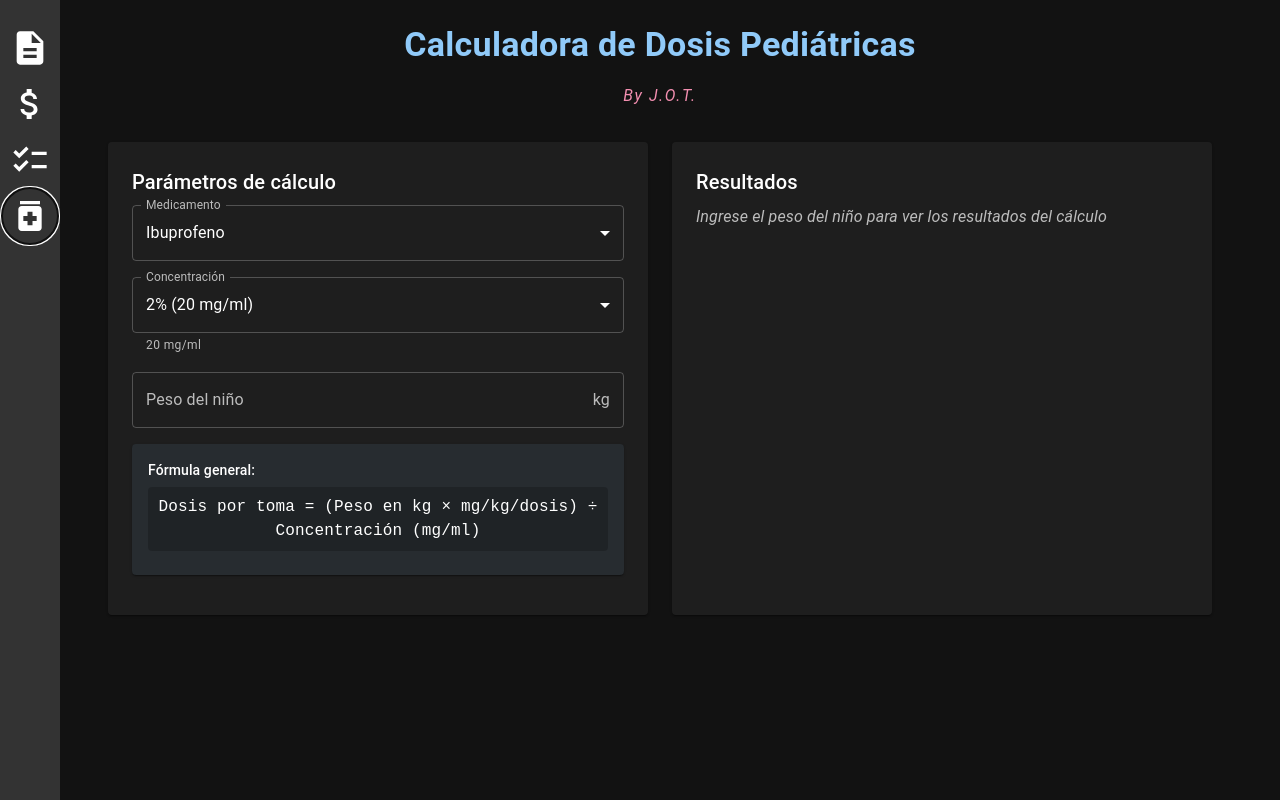
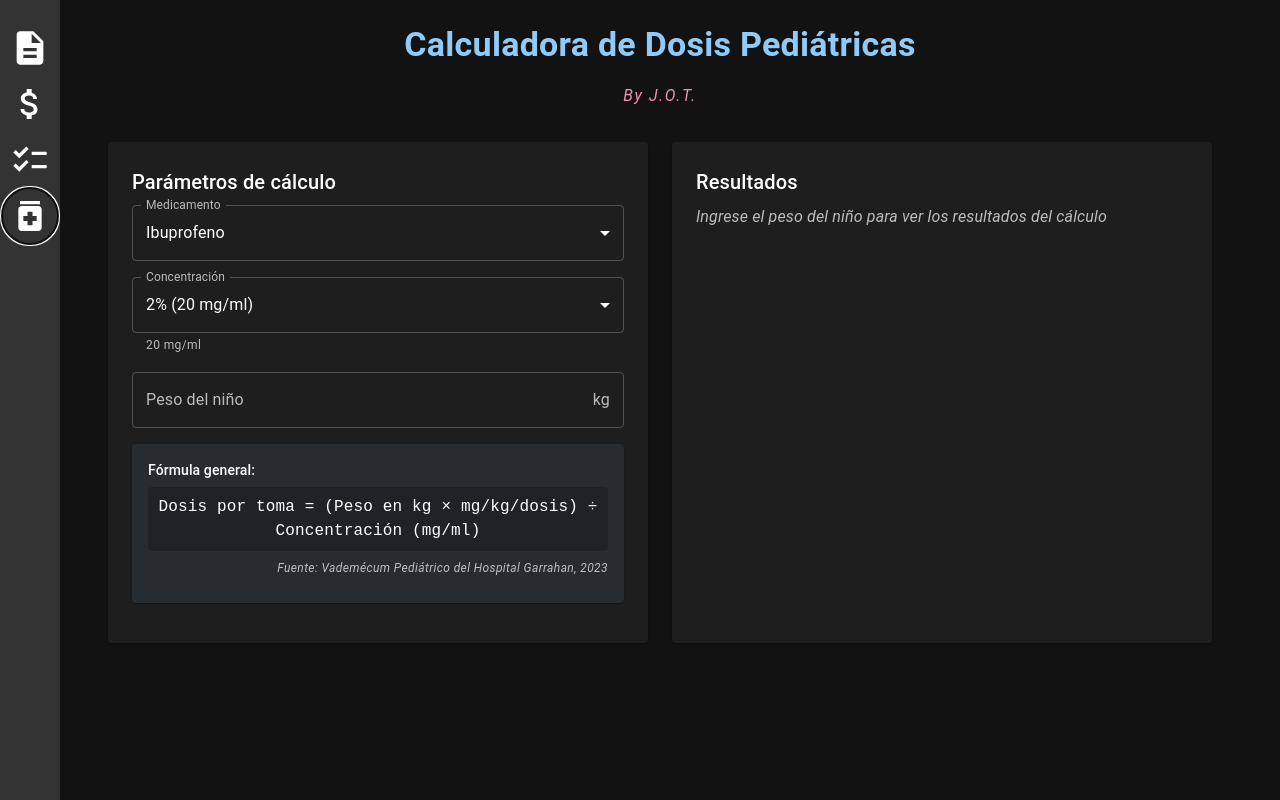
Before and after one commit to JorgeTrip/Agregar_mueble_actualizacion_precio, a React (Vite) app: page / in a window 1280 px wide. Both pictures are taken after a click on the button 30 px from the left and 216 px from the top of the page. Built offline with nearby package versions, Linux system fonts and the light colour scheme.

Commit message:
Agrego referencias para las fórmulas usadas en los cálculos de dosis

```diff
--- a/src/components/DosageCalculator.jsx
+++ b/src/components/DosageCalculator.jsx
@@ -44,7 +44,8 @@ function DosageCalculator() {
       concentrations: [
         { value: '2', label: '2% (20 mg/ml)' },
         { value: '4', label: '4% (40 mg/ml)' }
-      ]
+      ],
+      source: 'Vademécum Pediátrico del Hospital Garrahan, 2023' // Add the source here
     },
     paracetamol: {
       name: 'Paracetamol',
@@ -53,7 +54,8 @@ function DosageCalculator() {
       frequency: '6 horas',
       concentrations: [
         { value: '2', label: '2% (20 mg/ml)' }
-      ]
+      ],
+      source: 'Vademécum Pediátrico del Hospital Garrahan, 2023'
     },
     antibiotic: {
       name: 'Antibiótico',
@@ -65,7 +67,8 @@ function DosageCalculator() {
         { value: '500', label: '500 mg/5ml' },
         { value: '750', label: '750 mg/5ml' },
         { value: '1000', label: '1000 mg/5ml' }
-      ]
+      ],
+      source: 'Guía de Dosificación de Antibióticos, Sociedad Argentina de Pediatría'
     }
   };
 
@@ -331,6 +334,11 @@ function DosageCalculator() {
                     ? 'Volumen total = Dosis por toma × (24 ÷ Frecuencia en horas) × Días'
                     : 'Dosis por toma = (Peso en kg × mg/kg/dosis) ÷ Concentración (mg/ml)'}
                 </Box>
+                {medications[medication].source && (
+                  <Typography variant="caption" sx={{ display: 'block', mt: 1, textAlign: 'right', fontStyle: 'italic', color: 'text.secondary' }}>
+                    Fuente: {medications[medication].source}
+                  </Typography>
+                )}
               </CardContent>
             </Card>
           </Paper>
```
